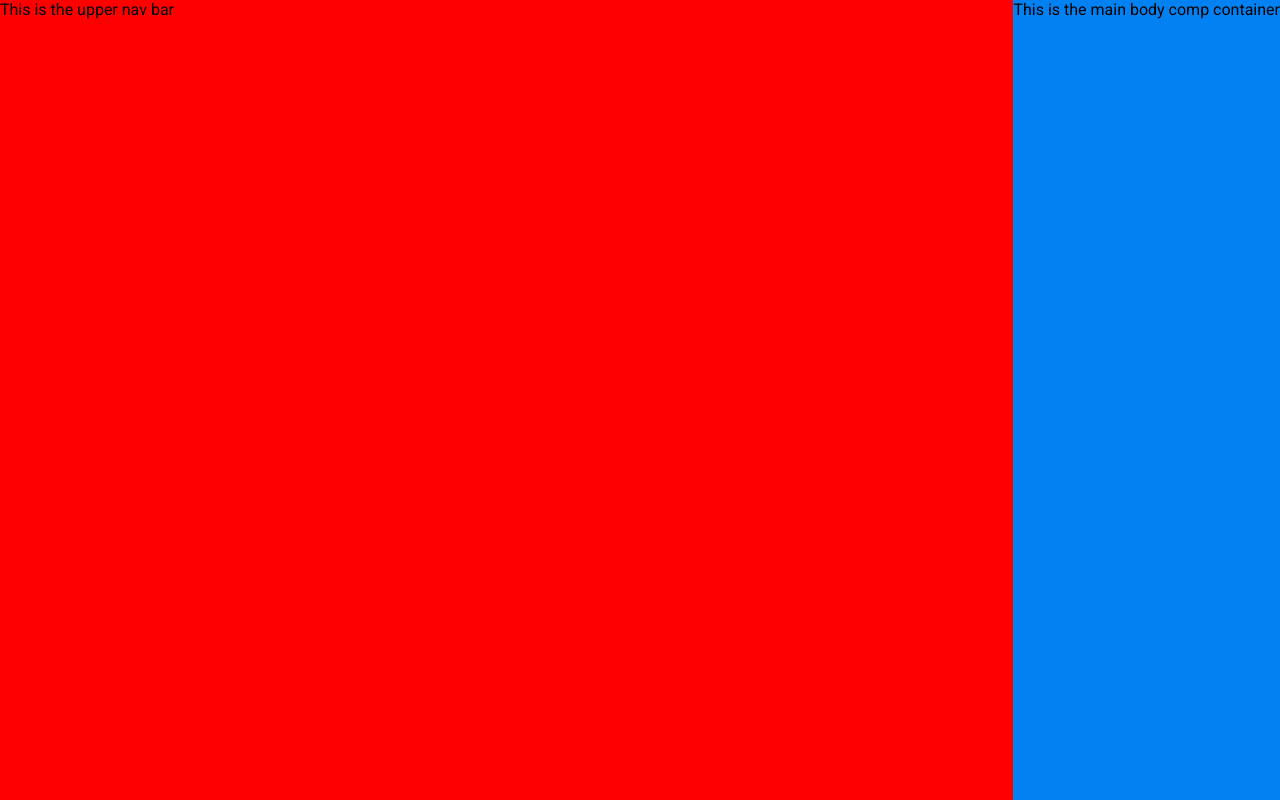
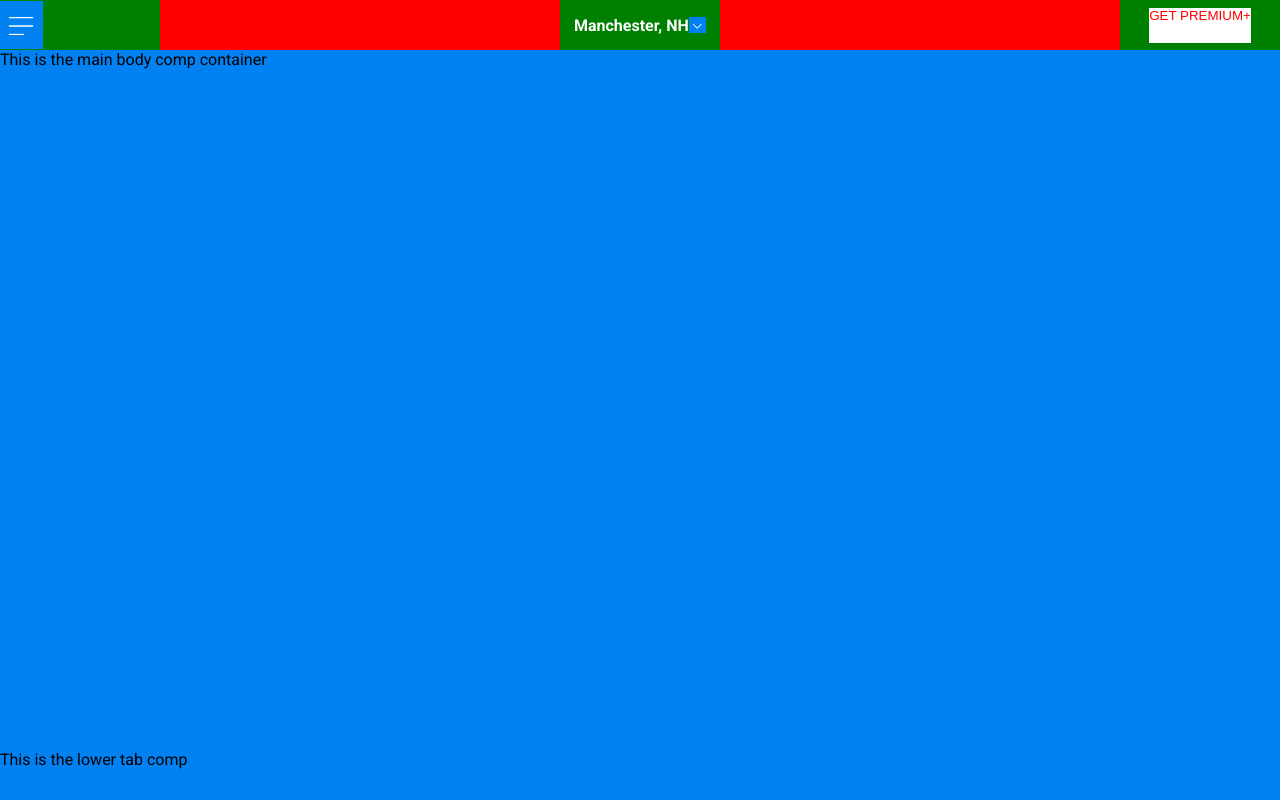
Before and after one commit to jnydam/accuweathermobileuiclone, a React (Create React App) app: page / in a window 1280 px wide. Built offline with nearby package versions, Linux system fonts and the light colour scheme.

Commit message:
Added more work to the header component

```diff
--- a/src/components/MainLayoutComp/LowerTabComp/LowerTabComp.js
+++ b/src/components/MainLayoutComp/LowerTabComp/LowerTabComp.js
@@ -1,4 +1,6 @@
 import React from 'react';
+
+import styles from './LowerTabComp.module.css';
 
 const LowerTabComp = (props) => {
 
--- a/src/components/MainLayoutComp/LowerTabComp/LowerTabComp.module.css
+++ b/src/components/MainLayoutComp/LowerTabComp/LowerTabComp.module.css
@@ -1,3 +1,4 @@
 .lowerTabCompContainer {
     display: flex;
+    flex: 2;
 }
--- a/src/components/MainLayoutComp/MainBodyComp/MainBodyComp.module.css
+++ b/src/components/MainLayoutComp/MainBodyComp/MainBodyComp.module.css
@@ -1,3 +1,4 @@
 .mainBodyCompContainer {
     display: flex;
+    flex: 28;
 }
--- a/src/components/MainLayoutComp/MainLayoutComp.js
+++ b/src/components/MainLayoutComp/MainLayoutComp.js
@@ -3,12 +3,14 @@ import MainBodyComp from './MainBodyComp/MainBodyComp';
 import UpperNavBar from './UpperNavBar/UpperNavBar';
 
 import styles from './MainLayoutComp.module.css';
+import LowerTabComp from './LowerTabComp/LowerTabComp';
 
 const MainLayoutComp = (props) => {
 
     return (<div className={styles.mainLayoutCompContainer}>
         <UpperNavBar></UpperNavBar>
         <MainBodyComp></MainBodyComp>
+        <LowerTabComp></LowerTabComp>
     </div>)
 }
 
--- a/src/components/MainLayoutComp/MainLayoutComp.module.css
+++ b/src/components/MainLayoutComp/MainLayoutComp.module.css
@@ -1,6 +1,7 @@
 .mainLayoutCompContainer {
     display: flex;
     height: 100vh;
+    flex-direction: column;
     width: 100%;
     background-color: #0281f2;
 }
--- a/src/components/MainLayoutComp/UpperNavBar/UpperNavBar.js
+++ b/src/components/MainLayoutComp/UpperNavBar/UpperNavBar.js
@@ -2,10 +2,29 @@ import React from 'react';
 
 import styles from './UpperNavBar.module.css';
 
+import sideBarGraphic from '../../../assets/sidebaricon.png';
+import downArrowGraphic from '../../../assets/downarrow.png';
+
 const UpperNavBar = (props) => {
 
     return (<div className={styles.upperNavBarContainer}>
-        <span>This is the upper nav bar</span>
+        <div style={{justifyContent: 'flex-start'}} className={styles.tripleElementContainer}>
+            <img style={{height: '3rem'}} src={sideBarGraphic}>
+            </img>
+        </div>
+        <div className={styles.tripleElementContainer}>
+            <div className={styles.locationHeaderContainer}>
+                <span style={{color: 'white', fontWeight: 'bold'}}>Manchester, NH</span>
+                <img
+                    style={{height: '1rem'}}
+                    src={downArrowGraphic}></img>
+            </div>
+        </div>
+        <div className={styles.tripleElementContainer}>
+            <button className={styles.premiumButtonStyle}>
+                <span>GET PREMIUM+</span>
+            </button>
+        </div>
     </div>)
 }
 
--- a/src/components/MainLayoutComp/UpperNavBar/UpperNavBar.module.css
+++ b/src/components/MainLayoutComp/UpperNavBar/UpperNavBar.module.css
@@ -3,4 +3,29 @@
     background-color: red;
     width: 100%;
     flex: 2;
+    justify-content: space-between;
+    align-items: center;
 }
+
+.locationHeaderContainer {
+    display: flex;
+    align-items: center;
+}
+
+.premiumButtonStyle {
+    display: flex;
+    outline-style: none;
+    border-style: none;
+    height: 70%;
+    color: red;
+    background-color: white;
+}
+
+.tripleElementContainer {
+    display: flex;
+    background-color: green;
+    width: 10rem;
+    height: 100%;
+    align-items: center;
+    justify-content: center;
+}
```
